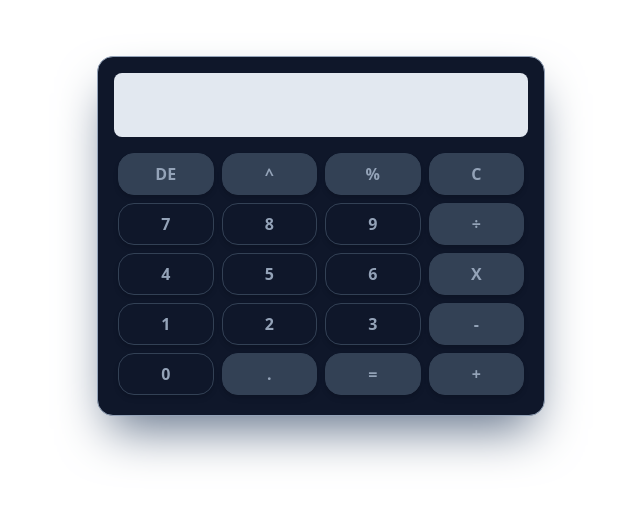
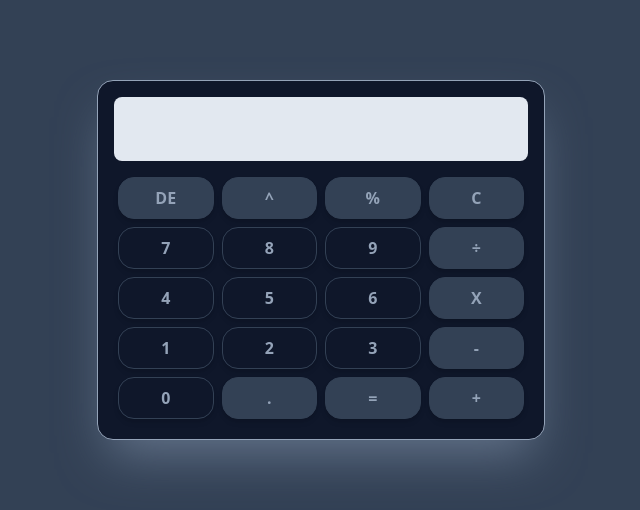
Before and after one commit to maryammohebbi/Calculator-with-Tailwind-and-Js, a website: page public/index.html in a window 1280 px wide. Shown: the whole page, without its empty margins (319-959 px from the left). Drawn offline with Linux system fonts and the light colour scheme.

Commit message:
bg color and some small edits added

```diff
--- a/public/index.html
+++ b/public/index.html
@@ -6,10 +6,10 @@
     <title>Calculator</title>
     <link rel="stylesheet" href="./build/tailwind.css">
 </head>
-<body>
+<body class="bg-slate-700">
     <!-- Calculator -->
     <div class="m-3">
-        <div class="bg-slate-900 flex flex-col max-w-sm sm:max-w-md p-4 mx-auto rounded-2xl border border-slate-400 shadow-2xl shadow-slate-500 mt-14">
+        <div class="bg-slate-900 flex flex-col max-w-sm sm:max-w-md p-4 mx-auto rounded-2xl border border-slate-400 shadow-2xl shadow-slate-500 mt-20">
             <!-- input -->
             <input type="text" id="calc-input" class="w-full mb-3 p-5 rounded-lg bg-slate-200">
             <!-- buttons - numbers and operators -->
--- a/src/js/scripts.js
+++ b/src/js/scripts.js
@@ -14,8 +14,8 @@ if(btnVal === "=" && btnVal !== ""){
     // if DE is clicked, remove the last charachter from the output.
     output = output.toString().slice(0, -1);
 }else{
-    // if output id empty and button is special chars then return.
-    if(output ==="" && specialChars.includes(btnVal)) return;
+    // if output is empty and button is special chars then return.
+    if(output === "" && specialChars.includes(btnVal)) return;
     output += btnVal;
 }
     display.value = output;
```
Also changed, not shown: public/build/tailwind.css.
